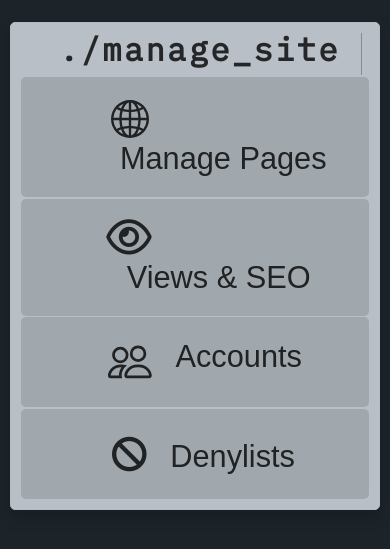
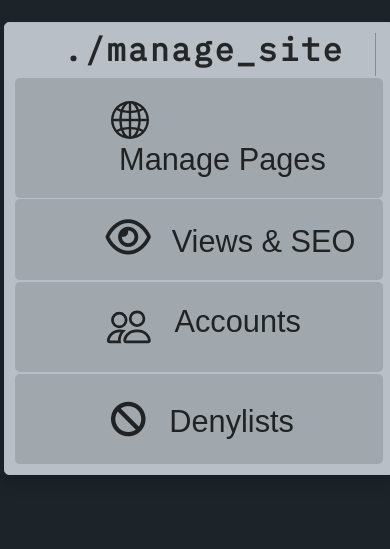
Before and after one commit to haasr/lrbc_site, a Django app: template templates/admin_pages/index.html in a window 390 px wide. Shown: the part 82-631 px from the top of the page. Run offline with Django 3.2, Linux system fonts and the light colour scheme; the template is opened without the code that fills it, so the values that code supplies are empty; some libraries are stand-ins or nearby versions; some web fonts are replaced.

Commit message:
Made admin-menu wider for small screens.

```diff
--- a/static/admin_pages/css/style.css
+++ b/static/admin_pages/css/style.css
@@ -236,9 +236,9 @@
     }
 
     .admin-menu {
-        margin-left: 2.5%;
-        margin-right: 2.5%;
-        width: 95%;
+        margin-left: 1%;
+        margin-right: 1%;
+        width: 100%;
     }
 
     .admin-menu-item {
```
